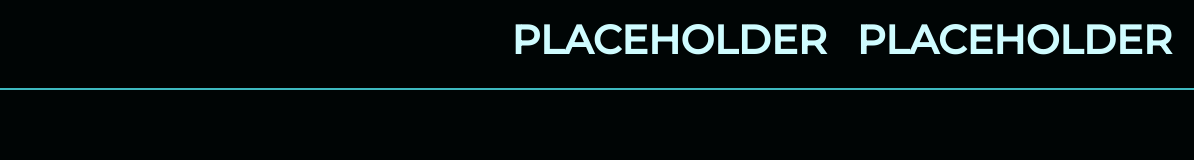
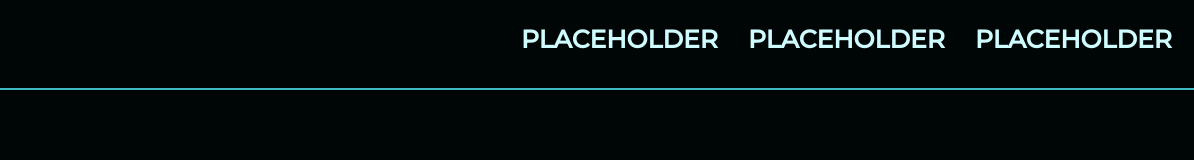
Before and after one commit to MatteoA-30201/Default-coding-website-with-navbar-main, a plain HTML site: page index.html in a window 1280 px wide. Shown: the full height of the page, 86-1280 px from the left. Drawn offline with nearby package versions, Linux system fonts and the light colour scheme.

Commit message:
default coding website

```diff
--- a/index.html
+++ b/index.html
@@ -36,6 +36,11 @@
               PLACEHOLDER
               </a>
             </li>
+            <li class="skeuomorphic-buttons-navbar">
+              <a class="skeuomorphic-buttons heading-size-change">
+              PLACEHOLDER
+              </a>
+            </li>
           </ul>
         </div>
       </div>
--- a/style.css
+++ b/style.css
@@ -120,20 +120,7 @@ body {
   flex-flow: row nowrap;
 }
 
-@media (min-width: 1000px) {
-
-  .heading-size-change {
-    font-size: 30px;
-  }
-}
-
 @media (min-width: 768.98px) {
-
-  .heading-size-change {
-    font-size: 20px;
-  }
-
-
   #logo img {
     width: 70px;
     height: 70px;
@@ -274,7 +261,7 @@ body {
   }
 
   .heading-size-change {
-    font-size: 40px;
+    font-size: 25px;
   }
 }
 
```
